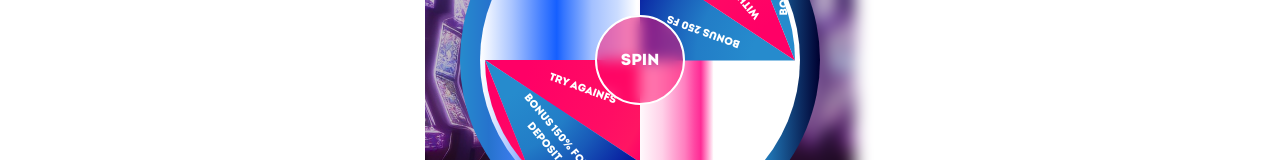
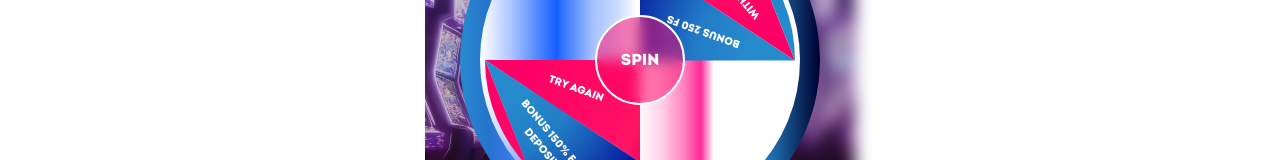
Before and after one commit to Bodyan-d/Oasis, a React (Create React App) app: page / in a window 1280 px wide. Shown: the part 371-531 px from the top of the page. Built offline with nearby package versions, Linux system fonts and the light colour scheme.

Commit message:
some text added

```diff
--- a/src/Components/Spinwheel/Spinwheel.css
+++ b/src/Components/Spinwheel/Spinwheel.css
@@ -138,8 +138,8 @@ span {
 .box1 .span3 h5{
     width: 100px;
     position: absolute;
-    top: 15%;
-    right: 35%;
+    top: 12%;
+    right: 33%;
     transform: rotate(-90deg);
     text-align: center;
 }
@@ -148,7 +148,7 @@ span {
     position: absolute;
     top: 25%;
     right: 22%;
-    transform: rotate(-45deg);
+    transform: rotate(-50deg);
     text-align: center;
 }
 
@@ -171,8 +171,8 @@ span {
 .box2 .span2 h5{
     width: 100px;
     position: absolute;
-    top: 20%;
-    right: 55%;
+    top: 18%;
+    right: 54%;
     transform: rotate(-130deg);
     text-align: center;
 }
@@ -180,7 +180,7 @@ span {
 .box2 .span3 h5{
     position: absolute;
     top: 15%;
-    right: 35%;
+    right: 36%;
     transform: rotate(270deg);
     text-align: center;
 }
--- a/src/Components/Spinwheel/Spinwheel.js
+++ b/src/Components/Spinwheel/Spinwheel.js
@@ -84,7 +84,7 @@ const SpinWheel = () => {
             <span className="font span5"><h5>BONUS 250 FS</h5></span>
           </div>
           <div className="box2">
-          <span className="font span1"><h5>TRY AGAINFS</h5></span>
+          <span className="font span1"><h5>TRY AGAIN</h5></span>
             <span className="font span2"><h5>BONUS 150% FOR DEPOSIT</h5></span>
             <span className="font span3"><h5>WITHOUT PRIZE</h5></span>
             <span className="font span4"><h5>BONUS 250 FS</h5></span> {/* */}
```
